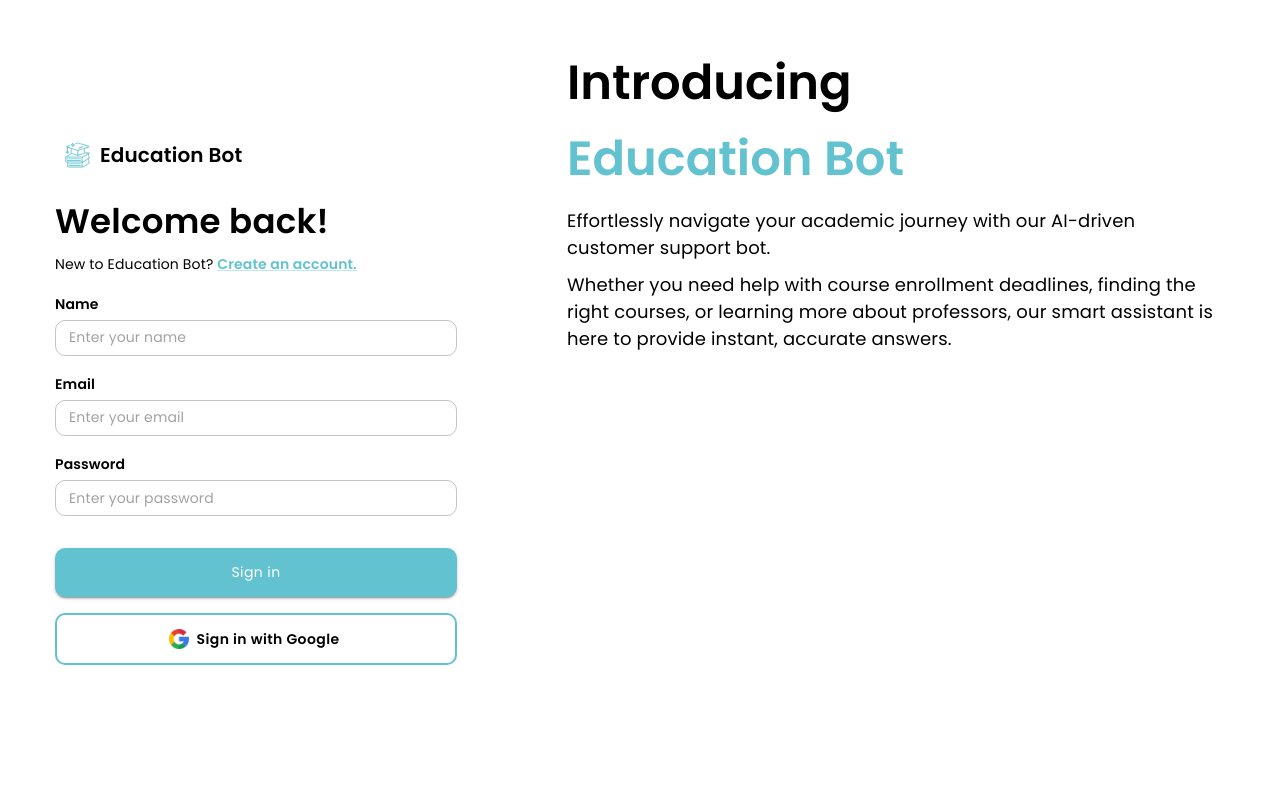
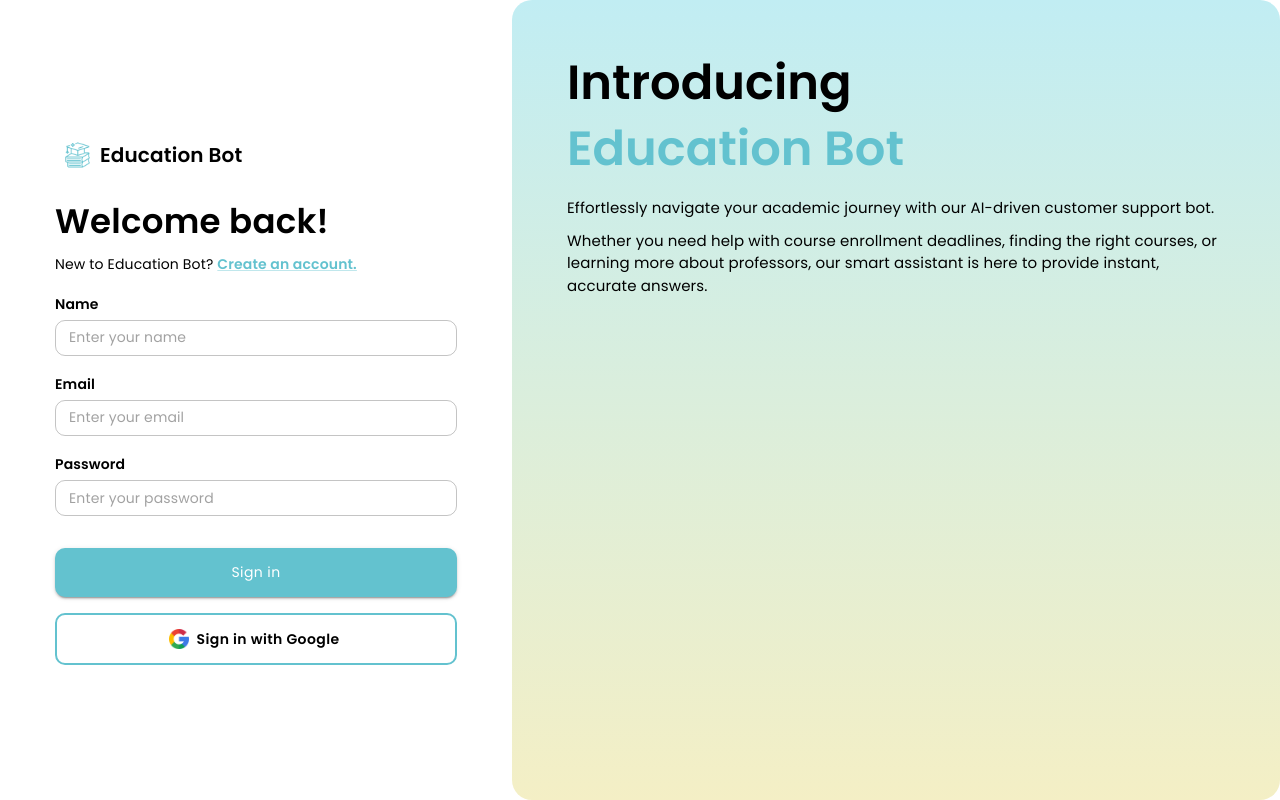
Before and after one commit to allyssapanganiban/customer-support-ai, a Next.js app: page / in a window 1280 px wide. Built offline with nearby package versions, Linux system fonts and the light colour scheme.

Commit message:
Updated login

```diff
--- a/app/components/Login.js
+++ b/app/components/Login.js
@@ -177,20 +177,21 @@ const Login = () => {
         height="100%"
         sx={{
           bgcolor: "linear-gradient(to bottom, #C1EDF3, #F4EFC5)",
+          background: "linear-gradient(to bottom, #C1EDF3, #F4EFC5)",
           borderRadius: "20px",
           padding: "55px",
         }}
       >
-        <Typography variant="h3" sx={{ fontWeight: 'bold', color: "black", fontFamily: "Poppins", marginBottom: "20px" }}>
+        <Typography variant="h3" sx={{ fontWeight: 'bold', color: "black", fontFamily: "Poppins", marginBottom: "10px" }}>
           Introducing
         </Typography>
         <Typography variant="h3" sx={{ fontWeight: 'bold', color: "#63C2CF", fontFamily: "Poppins", marginBottom: "20px" }}>
           Education Bot
         </Typography>
-        <Typography variant="body1" sx={{ fontFamily: "Poppins", color: "black", fontSize: "18px", lineHeight: "1.5" }}>
+        <Typography variant="body1" sx={{ fontFamily: "Poppins", color: "black", fontSize: "15px", lineHeight: "1.5" }}>
           Effortlessly navigate your academic journey with our AI-driven customer support bot.
         </Typography>
-        <Typography variant="body1" sx={{ fontFamily: "Poppins", color: "black", fontSize: "18px", lineHeight: "1.5", marginTop: "10px" }}>
+        <Typography variant="body1" sx={{ fontFamily: "Poppins", color: "black", fontSize: "15px", lineHeight: "1.5", marginTop: "10px" }}>
           Whether you need help with course enrollment deadlines, finding the right courses, or learning more about professors, our smart assistant is here to provide instant, accurate answers.
         </Typography>
       </Box>
```
